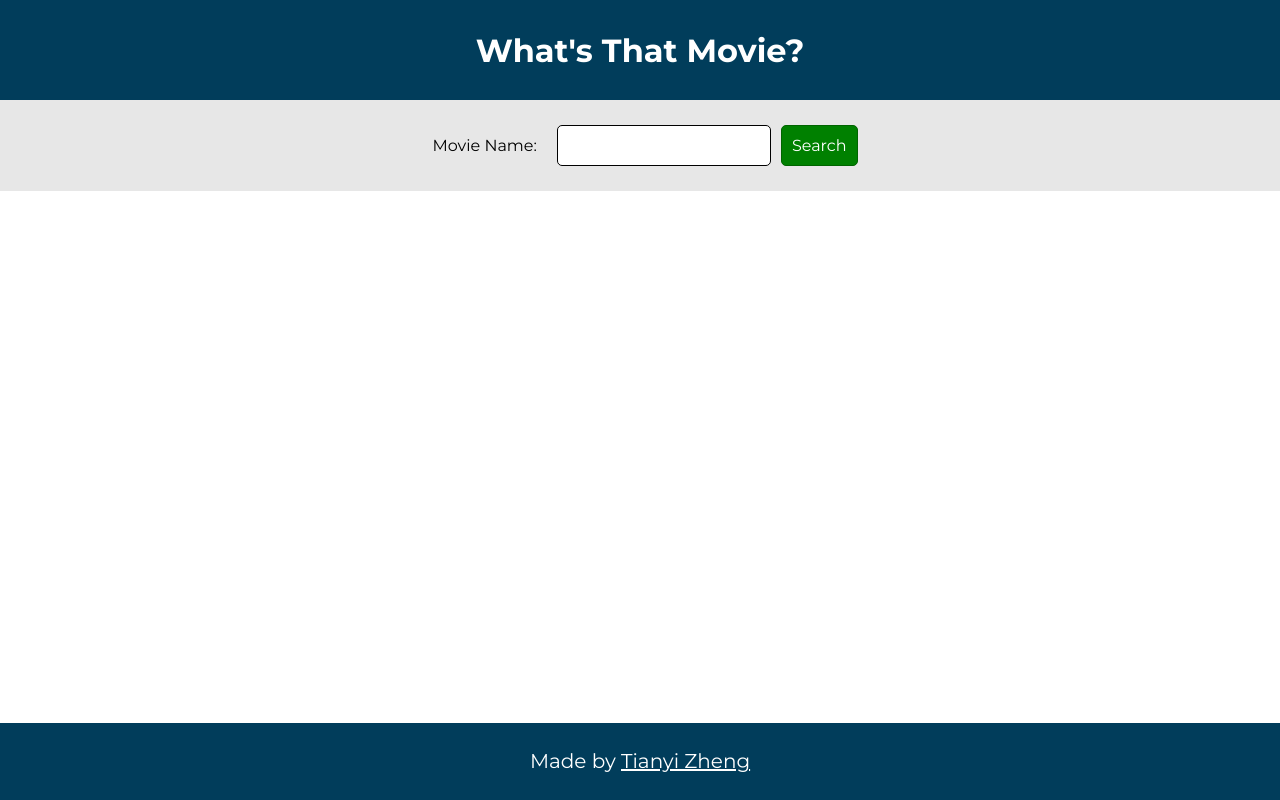
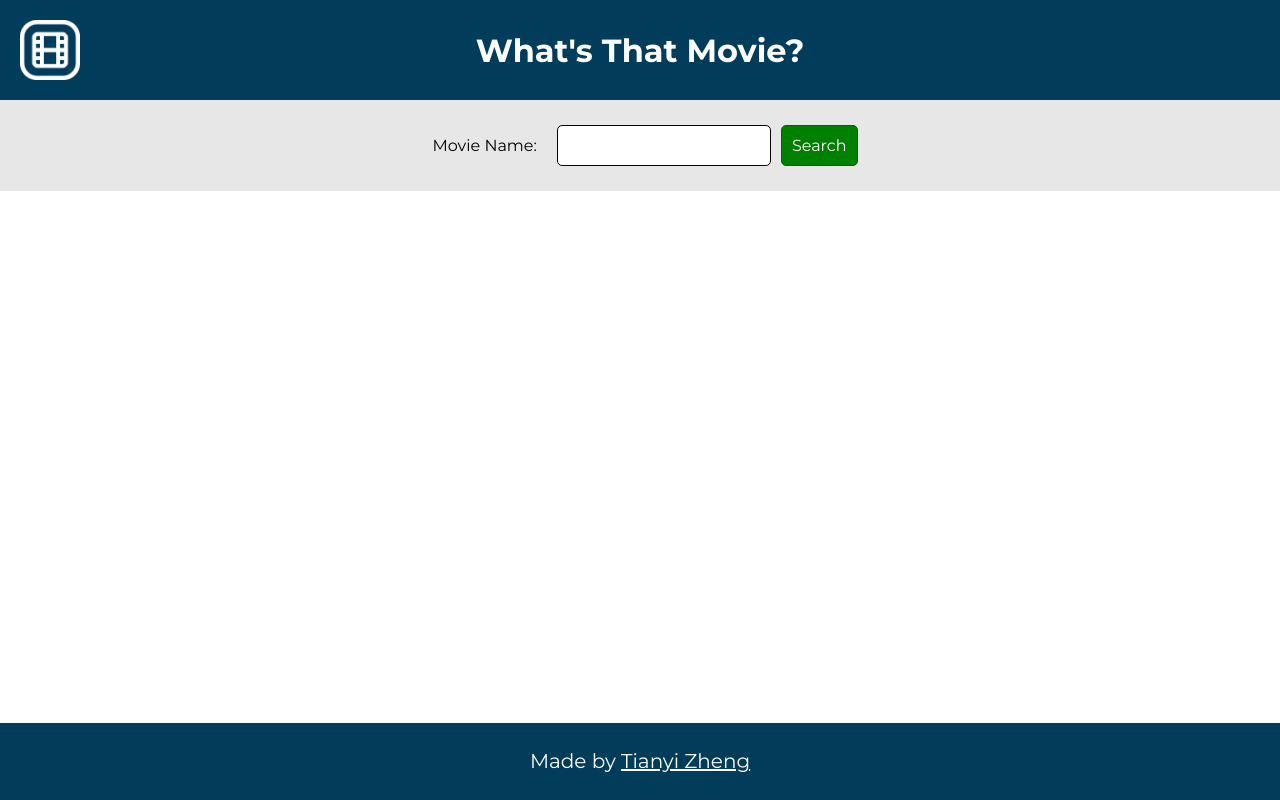
Before and after one commit to tianyizheng02/whats-that-movie, a React (Create React App) app: page / in a window 1280 px wide. Built offline with nearby package versions, Linux system fonts and the light colour scheme.

Commit message:
Add icon

```diff
--- a/src/components/Header.css
+++ b/src/components/Header.css
@@ -1,12 +1,16 @@
 .header {
   background-color: #013D5B;
   min-height: 100px;
+  color: white;
   display: flex;
   flex-direction: column;
   justify-content: center;
-  color: white;
 }
 
-h1 {
-  margin: 0 10%;
+
+#icon {
+  width: 60px;
+  position: absolute;
+  top: 20px;
+  left: 20px;
 }
--- a/src/components/Header.js
+++ b/src/components/Header.js
@@ -1,9 +1,11 @@
 import React from 'react';
 import './Header.css';
+import Icon from '../icon.png';
 
 function Header(props) {
   return (
     <div className="header">
+      <img id="icon" src={Icon} alt="icon"/>
       <h1>What's That Movie?</h1>
     </div>
   );
```
Also changed, not shown: src/icon.png (added).
